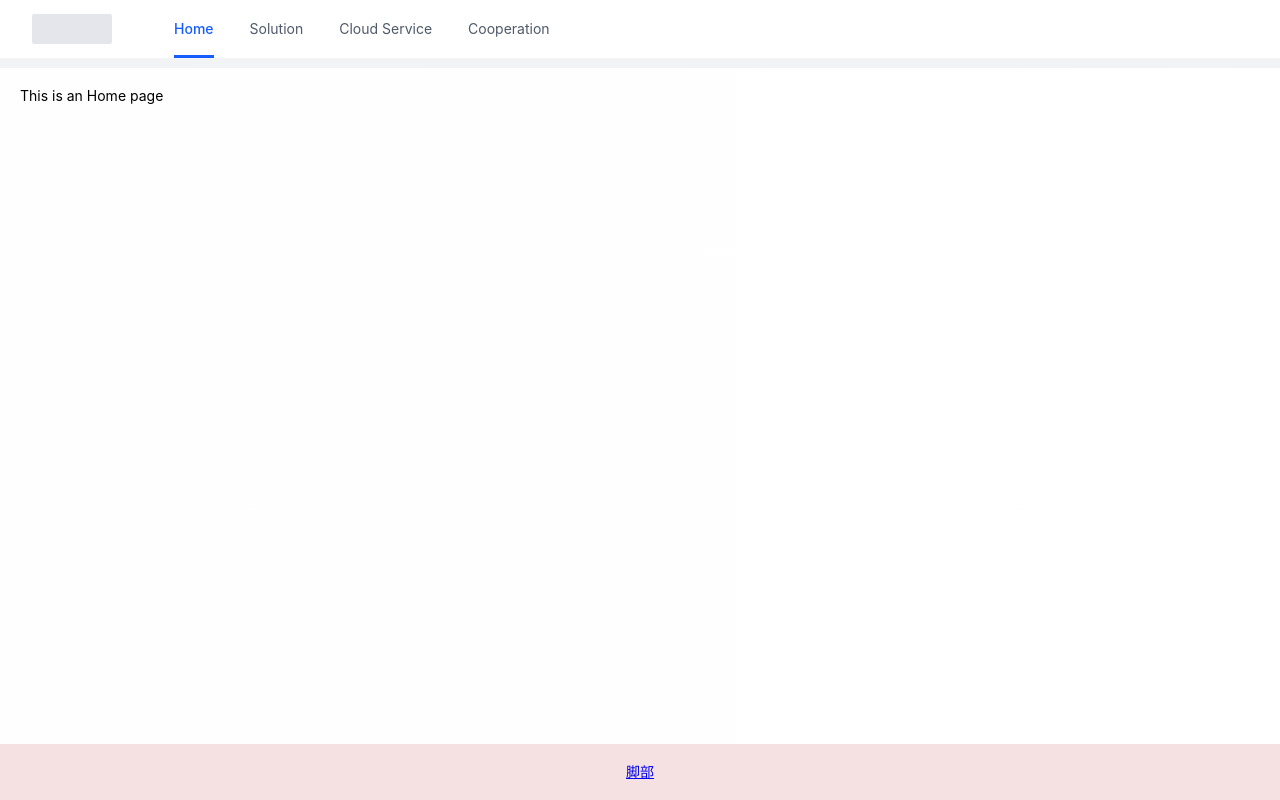
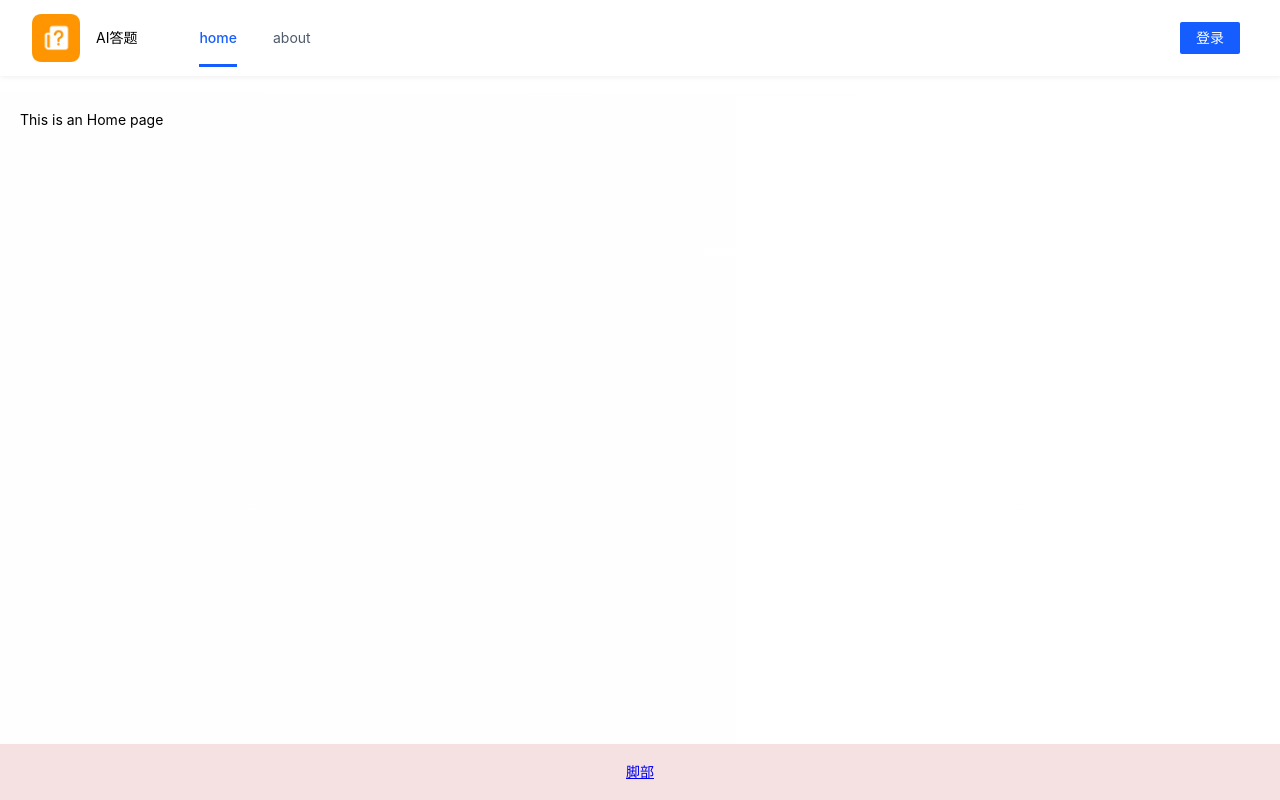
Before and after one commit to Heart-fire/aitest-frontend, a Vue app: page / in a window 1280 px wide. Built offline with nearby package versions, Linux system fonts and the light colour scheme.

Commit message:
@全局通用布局的实现

```diff
--- a/src/App.vue
+++ b/src/App.vue
@@ -1,8 +1,20 @@
 <template>
-  <BasicLayout />
+  <div id="app">
+    <template v-if="route.path.startsWith('/user')">
+      <router-view />
+    </template>
+    <template v-else>
+      <BasicLayout />
+    </template>
+  </div>
 </template>
+<script setup lang="ts">
+import BasicLayout from "@/layouts/BasicLayout.vue";
+import { useRoute } from "vue-router";
+// useRoute: 获取页面的路由信息
+// useRouter: 行动->跳转页面
+// 获取当前页面的路由
+const route = useRoute();
+</script>
 
 <style></style>
-<script setup lang="ts">
-import BasicLayout from "@/layouts/BasicLayout.vue";
-</script>
--- a/src/components/GlobalHeader.vue
+++ b/src/components/GlobalHeader.vue
@@ -1,36 +1,80 @@
 <template>
-  <div class="globalHeader">
-    <a-menu mode="horizontal" :default-selected-keys="['1']">
+  <a-row id="globalHeader" align="center" wrap="false">
+    <a-col flex="auto">
+      <a-menu
+        mode="horizontal"
+        :selected-keys="selectedKeys"
+        @menu-item-click="doMenuClick"
+      >
         <a-menu-item
           key="0"
           :style="{ padding: 0, marginRight: '38px' }"
           disabled
         >
-        <div
-          :style="{
-            width: '80px',
-            height: '30px',
-            borderRadius: '2px',
-            background: 'var(--color-fill-3)',
-            cursor: 'text',
-          }"
-        />
+          <div class="title-bar">
+            <img class="logo" src="../assets/logo.png" />
+            <div class="title">AI答题</div>
+          </div>
         </a-menu-item>
-      <a-menu-item key="1">Home</a-menu-item>
-      <a-menu-item key="2">Solution</a-menu-item>
-      <a-menu-item key="3">Cloud Service</a-menu-item>
-      <a-menu-item key="4">Cooperation</a-menu-item>
+        <a-menu-item v-for="item in visibleRoutes" :key="item.path">
+          {{ item.name }}
+        </a-menu-item>
       </a-menu>
+    </a-col>
+    <a-col flex="100px">
+      <div>
+        <a-button type="primary">登录</a-button>
       </div>
+    </a-col>
+  </a-row>
 </template>
 
-<script setup lang="ts"></script>
+<script setup lang="ts">
+import { routes } from "@/router/routes";
+import { useRouter } from "vue-router";
+import { ref } from "vue";
+
+const router = useRouter();
+// 路由跳转事件
+const doMenuClick = (key: string) => {
+  router.push({
+    path: key,
+  });
+};
+// 展示在菜单的路由数组,因为[隐藏页面]的hideInMenu默认未true
+const visibleRoutes = routes.filter((item) => {
+  if (item.meta?.hideInMenu) {
+    return false;
+  }
+  return true;
+});
+
+// 同步路由的更新到菜单项高亮，使用Vue Router 的afterEach的路由钩子实现
+// Tab 栏中的菜单项
+const selectedKeys = ref(["/"]);
+// 路由跳转后,更新选中的菜单项
+router.afterEach((to, from, failure) => {
+  selectedKeys.value = [to.path];
+});
+</script>
 <!--为了防止冲突，先找basicLayout下面的ID-->
 <style scoped>
-.globalHeader {
+.title-bar {
+  display: flex;
+  align-items: center;
+}
+
+.title {
+  color: black;
+  margin-left: 16px;
+}
+
+.logo {
+  height: 48px;
+}
+
+#globalHeader {
   box-sizing: border-box;
   width: 100%;
-  padding-bottom: 10px;
-  background-color: var(--color-neutral-2);
 }
 </style>
--- a/src/layouts/BasicLayout.vue
+++ b/src/layouts/BasicLayout.vue
@@ -21,11 +21,17 @@ import GlobalHeader from "@/components/GlobalHeader.vue";
 </script>
 <!--为了防止冲突，先找basicLayout下面的ID-->
 <style scoped>
+#basicLayout .Header {
+  margin-bottom: 16px;
+  box-shadow: #eee 1px 1px 5px;
+}
+
 #basicLayout .Content {
   background: linear-gradient(to right, #fefefe, #fff);
   margin-bottom: 28px;
   padding: 20px;
 }
+
 #basicLayout .footer {
   background: #f5e1e1;
   padding: 20px;
--- /dev/null
+++ b/src/layouts/userLayout.vue
@@ -0,0 +1,52 @@
+<template>
+  <div id="userLayout">
+    <a-layout style="min-height: 100vh">
+      <a-layout-header class="header">
+        <a-space>
+          <img src="../assets/logo.png" class="logo" />
+          <div>AI 答题应用平台</div>
+        </a-space>
+      </a-layout-header>
+      <a-layout-content class="content">
+        <router-view />
+      </a-layout-content>
+      <a-layout-footer class="footer">
+        <a href="https://www.code-nav.cn" target="_blank">
+          编程导航 by 程序员鱼皮
+        </a>
+      </a-layout-footer>
+    </a-layout>
+  </div>
+</template>
+
+<style scoped>
+#userLayout {
+  text-align: center;
+  background: url("https://gw.alipayobjects.com/zos/rmsportal/FfdJeJRQWjEeGTpqgBKj.png")
+    0% 0% / 100% 100%;
+}
+
+#userLayout .logo {
+  width: 48px;
+  height: 48px;
+}
+
+#userLayout .header {
+  margin-top: 16px;
+  font-size: 21px;
+}
+
+#userLayout .content {
+  margin-bottom: 16px;
+  padding: 20px;
+}
+
+#userLayout .footer {
+  position: fixed;
+  right: 0;
+  bottom: 0;
+  left: 0;
+  padding: 16px;
+  text-align: center;
+}
+</style>
--- a/src/router/index.ts
+++ b/src/router/index.ts
@@ -1,22 +1,5 @@
-import { createRouter, createWebHistory, RouteRecordRaw } from "vue-router";
-import HomeView from "../views/HomeView.vue";
-
-const routes: Array<RouteRecordRaw> = [
-  {
-    path: "/",
-    name: "home",
-    component: HomeView,
-  },
-  {
-    path: "/about",
-    name: "about",
-    // route level code-splitting
-    // this generates a separate chunk (about.[hash].js) for this route
-    // which is lazy-loaded when the route is visited.
-    component: () =>
-      import(/* webpackChunkName: "about" */ "../views/AboutView.vue"),
-  },
-];
+import { createRouter, createWebHistory } from "vue-router";
+import { routes } from "@/router/routes";
 
 const router = createRouter({
   history: createWebHistory(process.env.BASE_URL),
--- /dev/null
+++ b/src/router/routes.ts
@@ -0,0 +1,42 @@
+import { RouteRecordRaw } from "vue-router";
+import HomeView from "@/views/HomeView.vue";
+import UserLayout from "@/layouts/userLayout.vue";
+
+export const routes: Array<RouteRecordRaw> = [
+  {
+    path: "/",
+    name: "home",
+    component: HomeView,
+  },
+  // {
+  //   path: "/hide",
+  //   name: "隐藏页面",
+  //   component: HomeView,
+  // },
+  {
+    path: "/user",
+    name: "用户",
+    component: UserLayout,
+    meta: {
+      hideInMenu: true,
+    },
+    children: [
+      {
+        path: "/user/login",
+        name: "用户登录",
+        component: HomeView,
+      },
+      {
+        path: "/user/register",
+        name: "用户注册",
+        component: HomeView,
+      },
+    ],
+  },
+  {
+    path: "/about",
+    name: "about",
+    component: () =>
+      import(/* webpackChunkName: "about" */ "../views/AboutView.vue"),
+  },
+];
```
Also changed, not shown: src/assets/logo.png. Lines whose indentation alone changed are shown as unchanged.
